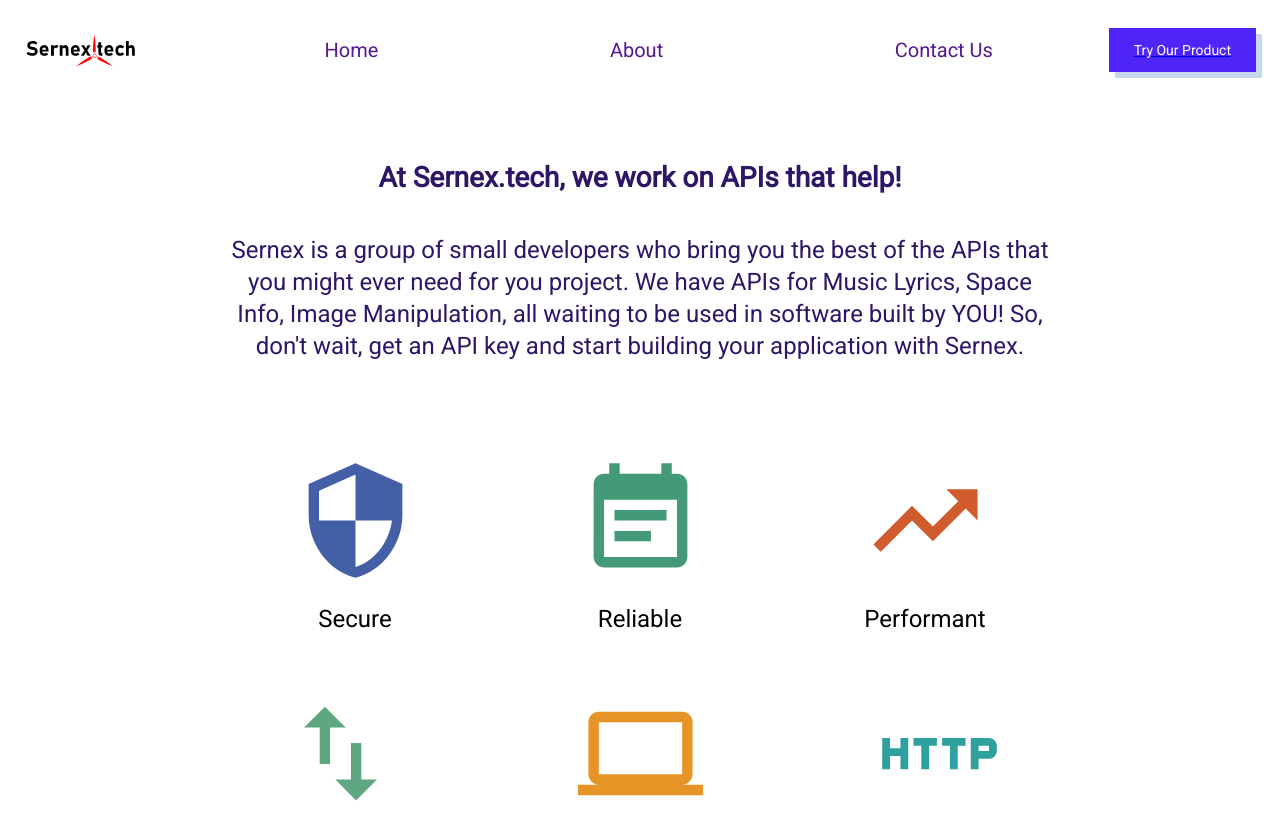
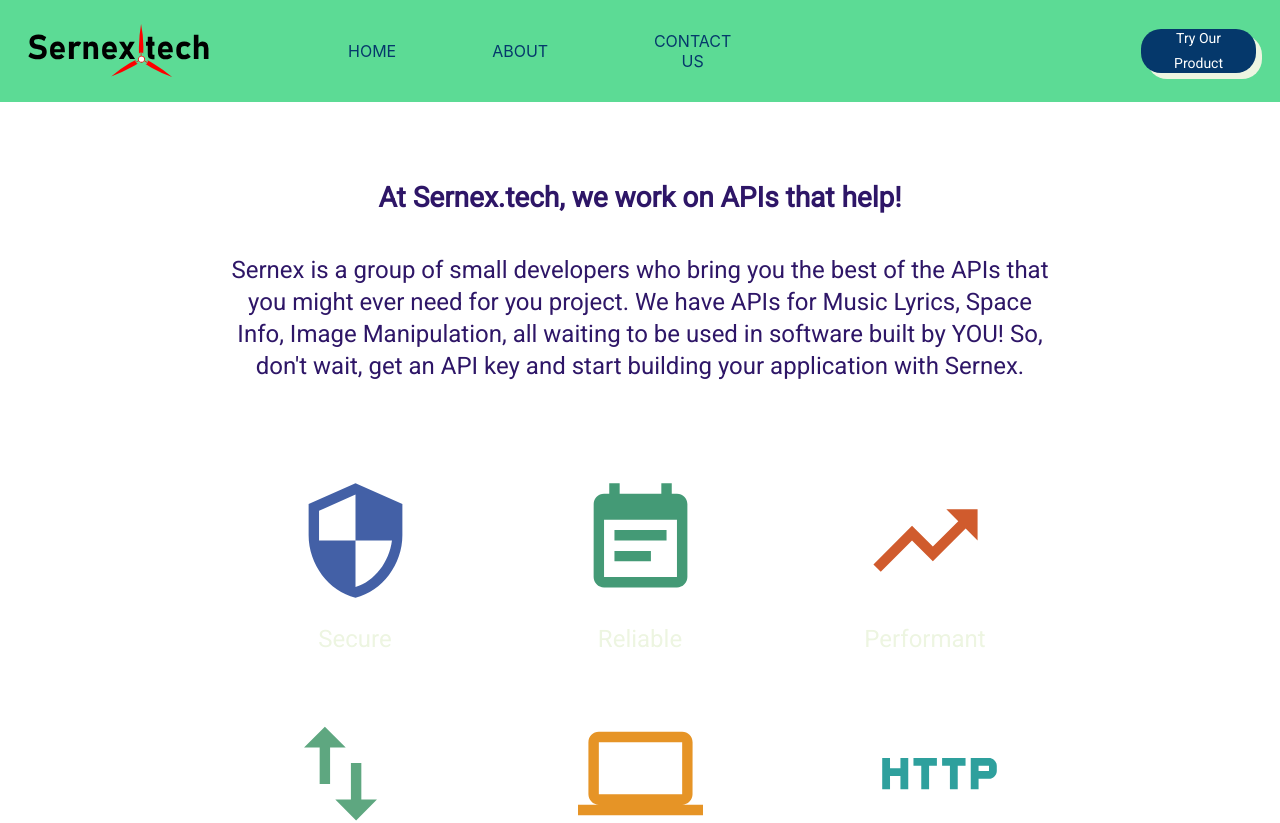
Before and after one commit to Rhydderchc/sernex, a React (Create React App) app: page / in a window 1280 px wide. Shown: the top 823 px of the page. Built offline with nearby package versions, Linux system fonts and the light colour scheme.

Commit message:
Add files via upload

```diff
--- a/src/components/CustomBtn.js
+++ b/src/components/CustomBtn.js
@@ -5,19 +5,20 @@
 const StyledButton = withStyles({
     root: {
         display: "flex",
-        alignItems: "center",
-        justifyContent: "center",
+        alignContent: "flex-end",
+        alignItems: "centre",
+        justifyContent: "centre",
         height: "44px",
         padding: "0 25px",
         boxSizing: "border-box",
-        borderRadius: 0,
-        background: "#4f25f7",
+        borderRadius: "20px",
+        background: "#05386b",
         color: "#fff",
         transform: "none",
-        boxShadow: "6px 6px 0 0 #c7d8ed",
+        boxShadow: "6px 6px 0 0 #edf5e1",
         transition: "background .3s,border-color .3s,color .3s",
         "&:hover": {
-            backgroundColor:  "#4f25f7"
+            backgroundColor:  "#5cdb95"
           },
     },
     label: {
--- a/src/components/Footer.js
+++ b/src/components/Footer.js
@@ -6,6 +6,7 @@
 
 function Footer() {
     return (
+      <div style={{backgroundColor: "#edf5e1"}}>
         <BottomNavigation >
           <a href="https://www.facebook.com/">
           <BottomNavigationAction color="red" label="Facebook" value="recents" icon={<FacebookIcon  style={{fill: "#3b5998"}}/>} />
@@ -17,6 +18,7 @@
           <BottomNavigationAction label="Instagram" value="nearby" icon={<InstagramIcon  style={{fill: " #C13584"}}/>} />
           </a>
         </BottomNavigation>
+      </div>
 )
 }
 
--- a/src/components/Grid.js
+++ b/src/components/Grid.js
@@ -11,12 +11,13 @@
        padding: "0 5rem 0 5rem"
     },
     item: {
+        color:"#edf5e1",
        paddingTop: "1rem"
     }
 })
 
 function Grid(props) {
-    const {icon, title, btnTitle} = props;
+    const {icon, title} = props;
     const classes = styles();
     return (
         <div className={classes.wrapper}>
--- a/src/components/NavBar.js
+++ b/src/components/NavBar.js
@@ -10,13 +10,14 @@
     bar:{
         display:"flex",
         paddingTop: "1.15rem",
-        backgroundColor: "#fff",
+        paddingBottom: "1.15rem",
+        backgroundColor: "#5cdb95",
         ['@media (max-width:780px)']: {
            flexDirection: "column"
           }
     },
     logo: {
-        width: "15%",
+        width: "25%",
         ['@media (max-width:780px)']: {
            display: "none"
            }
@@ -29,13 +30,21 @@
             }
     },
     menuItem: {
+        fontFamily: "Roboto+Condensed",
+        textTransform:"uppercase",
         cursor: "pointer",
-        flexGrow: 1,
-        "&:hover": {
-            color:  "#4f25c8"
+        paddingLeft: "1rem",
+        paddingRight: "5rem",
+        '&:hover':{
+            textDecoration: "underline",
         },
         ['@media (max-width:780px)']: {
             paddingBottom: "1rem"    }
+    },
+    button: {
+        marginLeft: "20rem",
+        ['@media (max-width:780px)']: {
+            marginLeft: "-4rem"   }
     }
 })
 
@@ -45,23 +54,25 @@
             <Toolbar position="sticky" color="rgba(0, 0, 0, 0.87)" className={classes.bar}>
                 <img src={logo} className={classes.logo}></img>
                 <img src={logoMobile} className={classes.logoMobile}/>
-                <Typography variant="h6" className={classes.menuItem}>
-                <Link onClick={() => {window.location.href="/"}} style={{textDecoration: "none"}}>
+                <Typography variant="h7" className={classes.menuItem} >
+                <Link onClick={() => {window.location.href="/"}} style={{textDecoration: "none", color: "#05386b"}}>
                     Home
                 </Link>
                 </Typography>
-                <Typography variant="h6" className={classes.menuItem}>
-                <Link onClick={() => {window.location.href="/about"}} style={{textDecoration: "none"}}>
+                <Typography variant="h7" className={classes.menuItem}>
+                <Link onClick={() => {window.location.href="/about"}} style={{textDecoration: "none", color: "#05386b"}}>
                    About
                 </Link>
                 </Typography>
-                <Typography variant="h6" className={classes.menuItem}>
-                <Link onClick={() => {window.location.href="/contact"}}style={{textDecoration: "none"}}>
+                <Typography variant="h7" className={classes.menuItem}>
+                <Link onClick={() => {window.location.href="/contact"}}style={{textDecoration: "none", color: "#05386b"}}>
                     Contact Us
                 </Link>
                 </Typography>
-                <a href="https://github.com/Rhydderchc/sernex">
+                <a href="https://github.com/Rhydderchc/sernex" style={{textDecoration: "none"}}>
+                <Typography className={classes.button}>
                 <CustomBtn txt="Try Our Product"/>
+                </Typography>
                 </a>
             </Toolbar>
     )
```
